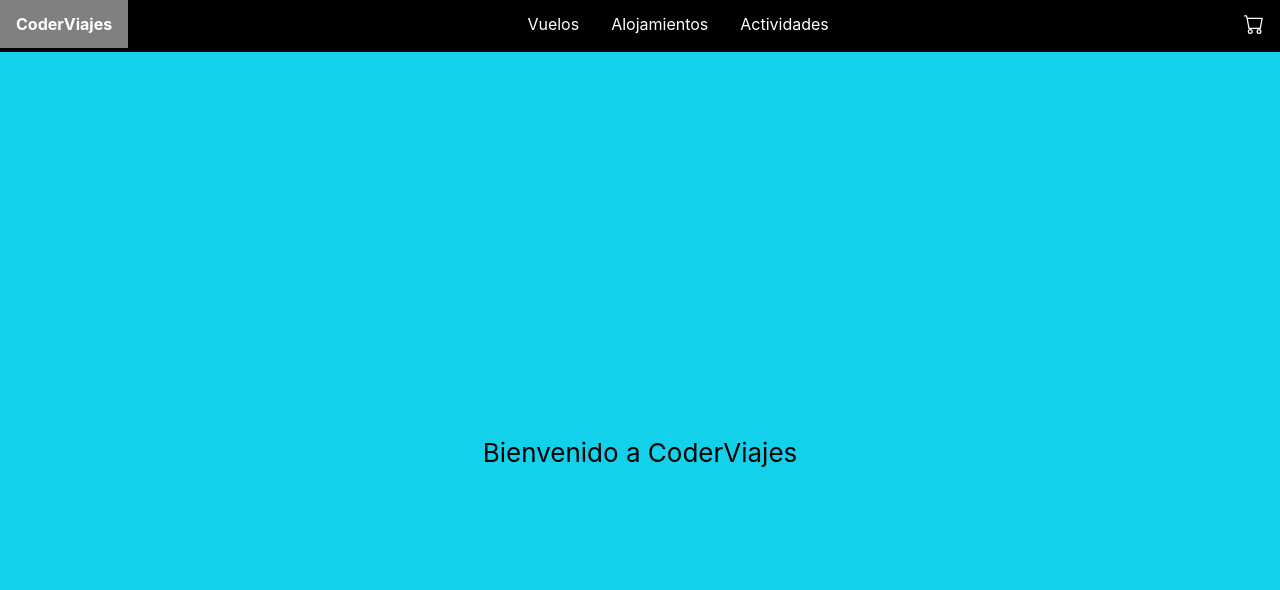
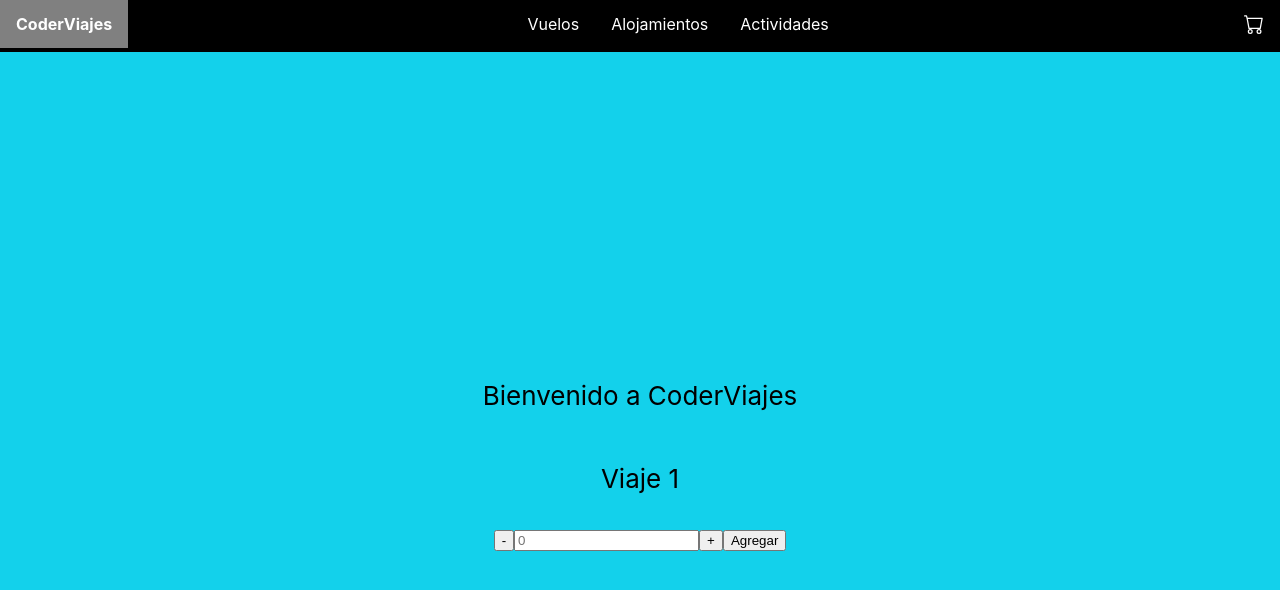
Before and after one commit to TessaGeronimo/proyecto-final-TessaGeronimo, a React (Create React App) app in the folder ecommerce_tessa/: page / in a window 1280 px wide. Shown: the top 590 px of the page. Built offline with nearby package versions, Linux system fonts and the light colour scheme.

Commit message:
avances actividad 4

```diff
--- a/ecommerce_tessa/src/App.js
+++ b/ecommerce_tessa/src/App.js
@@ -1,6 +1,7 @@
 import './App.css';
 import NavBar from './components/NavBar/NavBar';
 import ItemListContainer from './components/ItemListContainer/ItemListContainer';
+import ItemCount from './components/ItemCount/ItemCount';
 
 function App() {
   return (
@@ -8,6 +9,11 @@ function App() {
       <NavBar/>
       <header className="App-header">
         <ItemListContainer greetings="Bienvenido a CoderViajes"/>
+
+            <ItemCount stock={0}></ItemCount>
+
+
+
       </header>
     </div>
   );
--- /dev/null
+++ b/ecommerce_tessa/src/components/ItemCount/ItemCount.css
@@ -0,0 +1,9 @@
+.ic{
+    height: 30px;
+    width: 30px;
+    background-color: blue;
+}
+
+input{
+    size: 10px;
+}
--- /dev/null
+++ b/ecommerce_tessa/src/components/ItemCount/ItemCount.jsx
@@ -0,0 +1,20 @@
+import React from 'react';
+import './ItemCount.css'
+
+const ItemCount = (props) => {
+    return (
+        <div classname = "ic">
+            <p> Viaje 1 </p>
+            <button>-</button>
+
+
+            <input placeholder={props.stock}></input>
+
+
+            <button>+</button>
+            <button>Agregar</button>
+        </div>
+    );
+};
+
+export default ItemCount;
--- a/ecommerce_tessa/src/components/ItemListContainer/ItemListContainer.jsx
+++ b/ecommerce_tessa/src/components/ItemListContainer/ItemListContainer.jsx
@@ -1,11 +1,14 @@
 import React from "react";
 
 const ItemListContainer = (props) =>{
+
     return(
         <div className='item'>
             <p>{props.greetings}</p>
+        </div>
 
-        </div>
+
+
     );
 }
 
```
Also changed, not shown: 1 other file (tests, documents, lock files or other folders).
